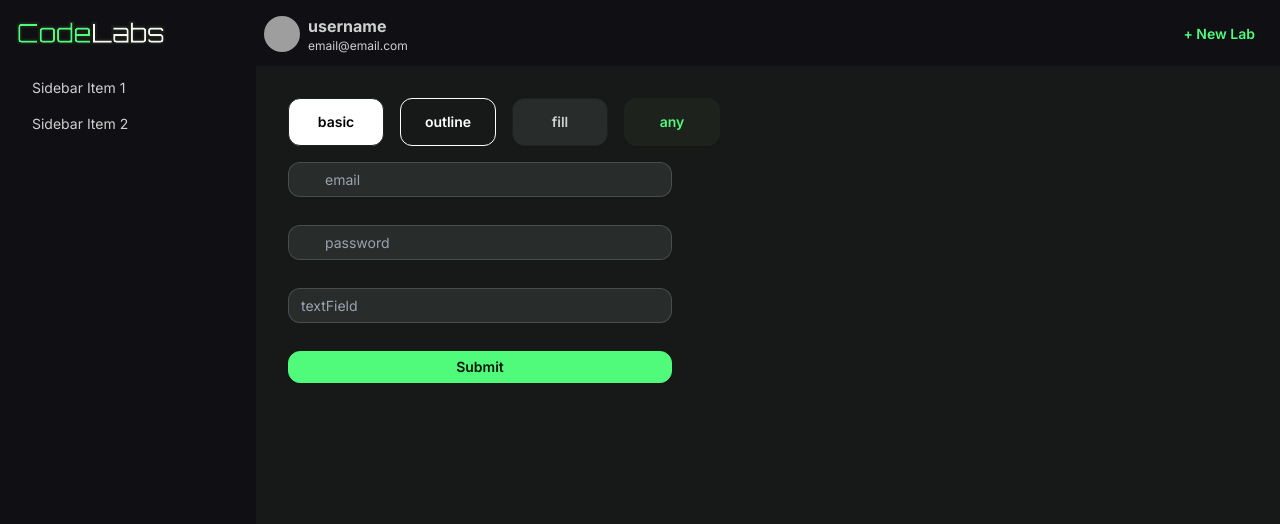
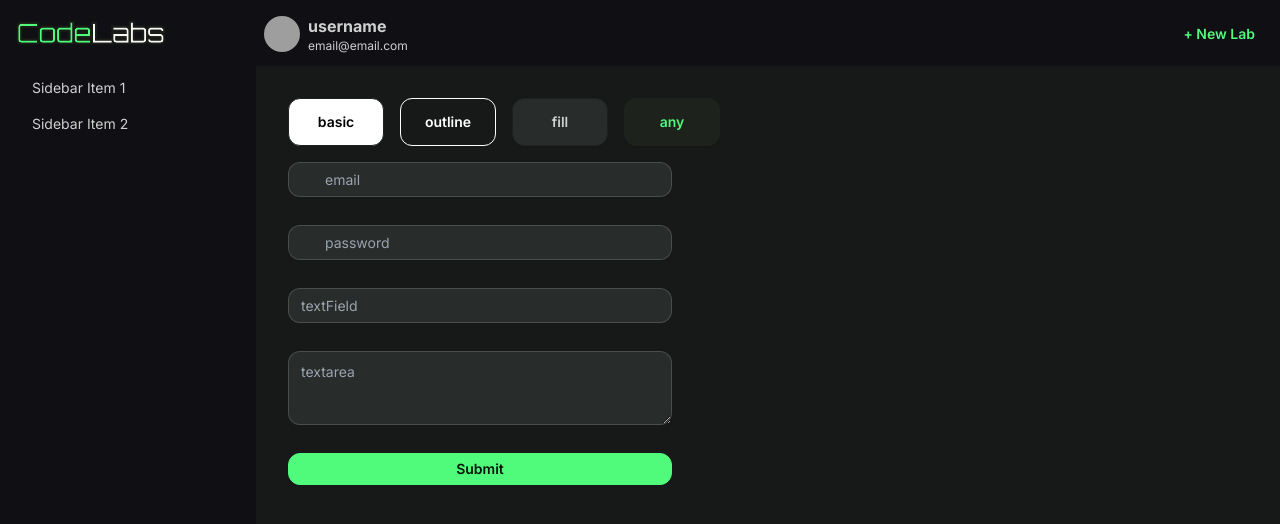
Before and after one commit to Zouher-20/Codelabs, a Next.js app: page / in a window 1280 px wide. Shown: the top 524 px of the page. Built offline with nearby package versions, Linux system fonts and the light colour scheme; grey boxes are pictures that could not be loaded; some icons are missing.

Commit message:
textarea-component

```diff
--- /dev/null
+++ b/app/components/globals/form/text-area/index.tsx
@@ -0,0 +1,26 @@
+
+const Textarea = ({ id, name, placeholder, errors, value, onChange, onBlur }: {
+    id?: string
+    name?: string,
+    placeholder?: string,
+    errors?: string | null
+    value: string,
+    onChange?: (e: React.ChangeEvent<HTMLTextAreaElement>) => void;
+    onBlur?: (e: React.FocusEvent<HTMLTextAreaElement>) => void;
+}) => {
+    return (
+        <div className='flex flex-col gap-1'>
+            <textarea
+                id={id}
+                name={name}
+                placeholder={placeholder ? placeholder : 'textarea'}
+                className={'textarea textarea-bordered textarea-sm max-w-sm ' + (errors ? 'textarea-error' : '')}
+                value={value}
+                onChange={onChange}
+                onBlur={onBlur}
+            />
+            <p className='text-error pl-2 pb-2'>{errors}</p>
+        </div>
+    );
+}
+export default Textarea;
--- a/app/page.tsx
+++ b/app/page.tsx
@@ -3,12 +3,14 @@
 import PageContainer from './components/layout/page-container';
 import Input from './components/globals/form/input';
 import Button from './components/globals/form/button';
+import Textarea from './components/globals/form/text-area';
 import Schemas from './schemas';
 import { useFormik } from 'formik';
 
+
 export default function Home() {
 
-     const HandleClick = () => {
+    const HandleClick = () => {
         console.log('hi');
     };
     const onSubmit = (values: {}) => {
@@ -18,20 +20,21 @@ export default function Home() {
         initialValues: {
             email: "",
             password: '',
-            textField: ''
+            textField: '',
+            textarea: ''
         },
         validationSchema: Schemas,
         onSubmit
     })
     return <PageContainer >
         <div className='p-8 grid gap-4'>
-             <div className='flex gap-4'>
+            <div className='flex gap-4'>
                 <Button onClick={HandleClick} label='basic' style='basic' />
                 <Button onClick={HandleClick} label='outline' style='outline' />
                 <Button onClick={HandleClick} label='fill' style='fill' />
                 <Button onClick={HandleClick} label='any' style='any' />
             </div>
-          <form className='flex flex-col gap-4' onSubmit={handleSubmit}>
+            <form className='flex flex-col gap-4' onSubmit={handleSubmit}>
                 <Input
                     id='email'
                     name='email'
@@ -55,7 +58,7 @@ export default function Home() {
                     errors={errors.password && touched.password ? errors.password : null}
                 />
                 <Input
-                    type='textField'
+                    type='text'
                     placeholder='textField'
                     id='textField'
                     name='textField'
@@ -64,6 +67,15 @@ export default function Home() {
                     onBlur={handleBlur}
                     errors={errors.textField && touched.textField ? errors.textField : null}
                 />
+                <Textarea
+                    id='textarea'
+                    name='textarea'
+                    placeholder='textarea'
+                    value={values.textarea}
+                    onChange={handleChange}
+                    onBlur={handleBlur}
+                    errors={errors.textarea && touched.textarea ? errors.textarea : null}
+                />
                 <button className='btn btn-sm max-w-sm  btn-primary' type="submit">Submit</button>
             </form>
         </div>
--- a/app/schemas/index.ts
+++ b/app/schemas/index.ts
@@ -4,6 +4,7 @@ import * as yup from 'yup';
 
 const Schemas = yup.object().shape({
     textField: yup.string().required('Required'),
+    textarea: yup.string().required('Required'),
     email: yup.string().email('Please enter a valid email').required('Required'),
     password: yup
         .string()
```
